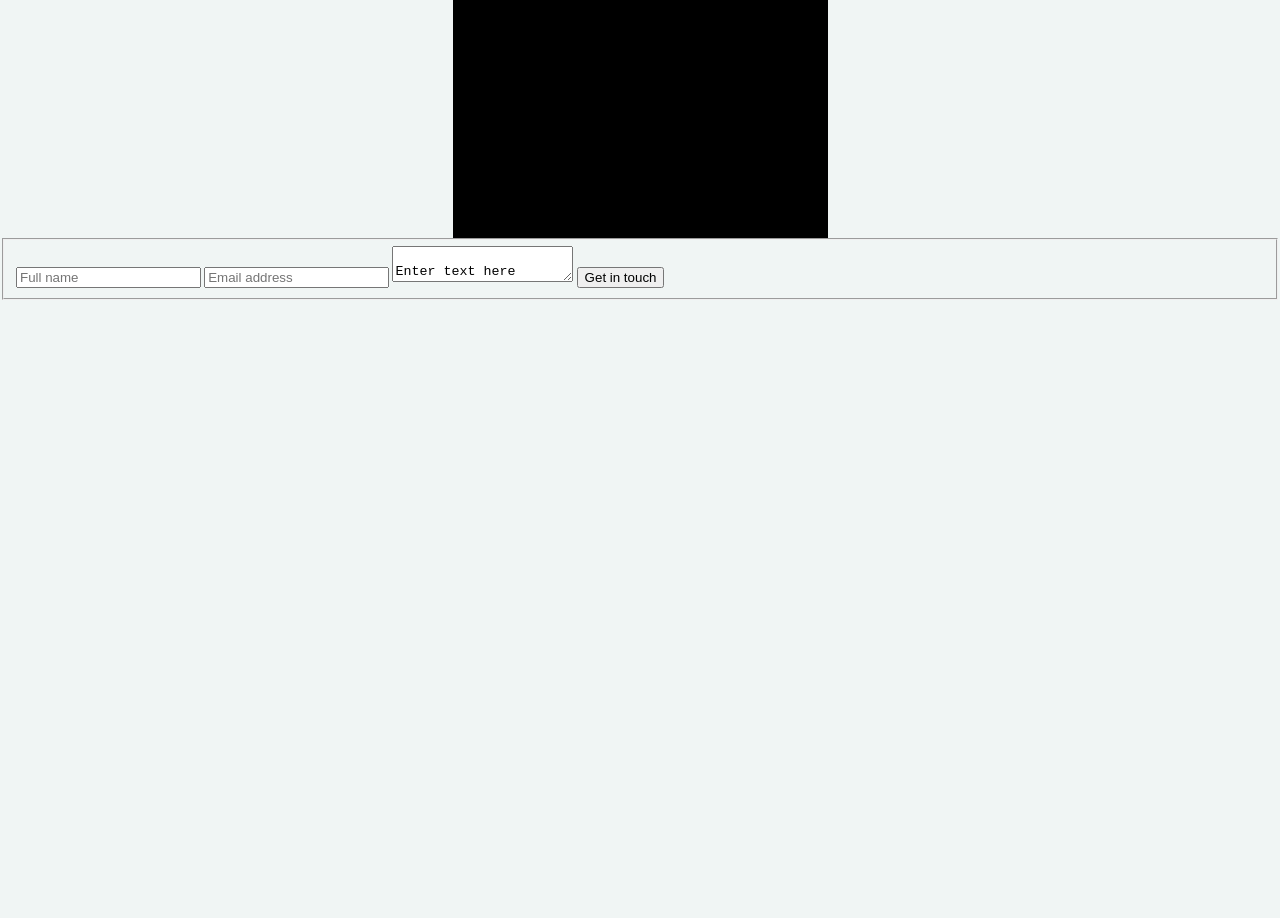
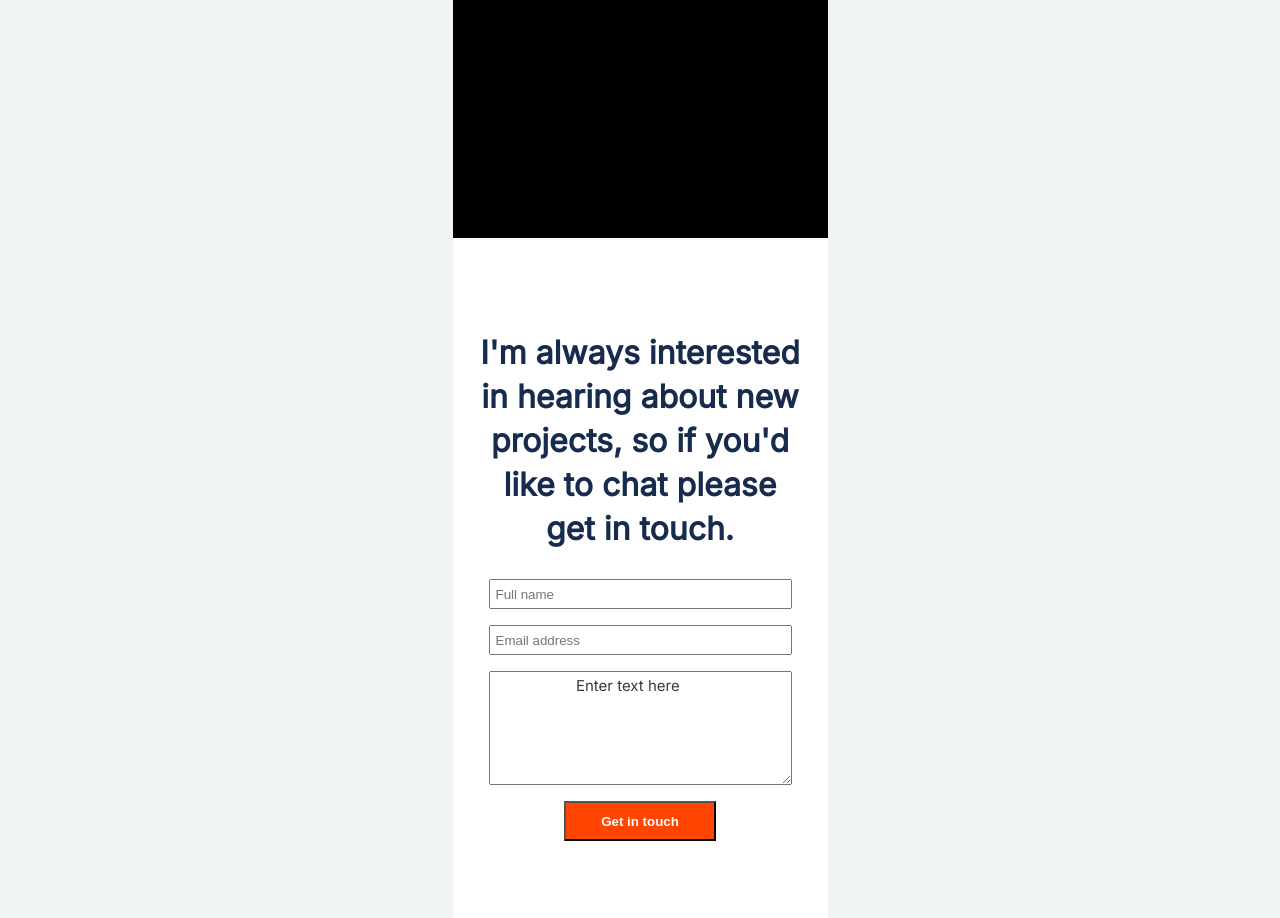
Before and after one commit to developertariq/Portfolio, a website: page index.html in a window 1280 px wide. Shown: the part 5312-6230 px from the top of the page. Before the commit the page ends 5612 px from the top, so only its background shows below. Drawn offline with Linux system fonts and the light colour scheme; a web font is replaced by a local one.

Commit message:
Add markup for contact section

```diff
--- a/index.html
+++ b/index.html
@@ -129,15 +129,19 @@
                 </ul>
             </div>
         </section>
+
+        <section class="contact-form">
+          <h2 id="contact-para">I'm always interested in hearing about new projects, so if you'd like to chat please get in touch.</h2>
           <form action="">
               <fieldset>
                   <input type="text" id="name" name="fullname" maxlength="30" placeholder="Full name" required />
                   <input type="email" id="email" name="email" placeholder="Email address" required />
-                <textarea id="msg" name="msg" maxlength="500" required>
+                  <textarea id="msg" class="form-msg" name="msg" maxlength="500" required>
                     Enter text here
                   </textarea>
                   <input type="submit" id="submit" value="Get in touch">
               </fieldset>
           </form>
+        </section>
     </body>
 </html>
--- a/styles.css
+++ b/styles.css
@@ -224,16 +224,69 @@ ul.skill > li {
   padding: 15px;
 }
 
-/*
-ul.prog-lang {
-  list-style-image: linear-gradient(to right, orangered, orangered);
+.contact-form {
+  width: 375px;
+  height: 680px;
+  padding: 20px;
+  margin: 0 auto;
+  display: flex;
+  flex-direction: column;
+  justify-content: center;
+  align-items: center;
+  background-color: #fff;
 }
 
-ul.prog-fram {
-  list-style-image: linear-gradient(to right, orangered, orangered);
+#contact-para {
+  width: 327px;
+  height: 216px;
+  font-family: 'Inter', sans-serif;
+  font-style: normal;
+  font-weight: 700;
+  font-size: 32px;
+  line-height: 44px;
+  text-align: center;
+  color: #172B4D;
 }
 
-ul.prog-skil{
-  list-style-image: linear-gradient(to right, orangered, orangered);
+fieldset {
+  width: 327px;
+  display: flex;
+  flex-direction: column;
+  justify-content: flex-start;
+  border: 0;
 }
-*/
+
+#name,
+#email {
+  width: 100%;
+  height: 30px;
+  /* margin: ; */
+  padding: 5px;
+  margin-bottom: 1rem;
+}
+
+.form-msg {
+  width: 100%;
+  height: 114px;
+  /* margin: auto; */
+  font-family: 'Inter';
+  font-style: normal;
+  font-weight: 400;
+  font-size: 15px;
+  line-height: 24px;
+  color: #3C3A39;
+  text-align: left;
+  margin-bottom: 1rem;
+}
+
+#submit {
+  background-color: #ff4500;
+  font-weight: bold;
+  width: 50%;
+  height: 40px;
+  text-align: center;
+  text-decoration-line: none;
+  padding: 10px;
+  color: #fff;
+  margin: 0 auto;
+}
```
Lines whose indentation alone changed are shown as unchanged.
